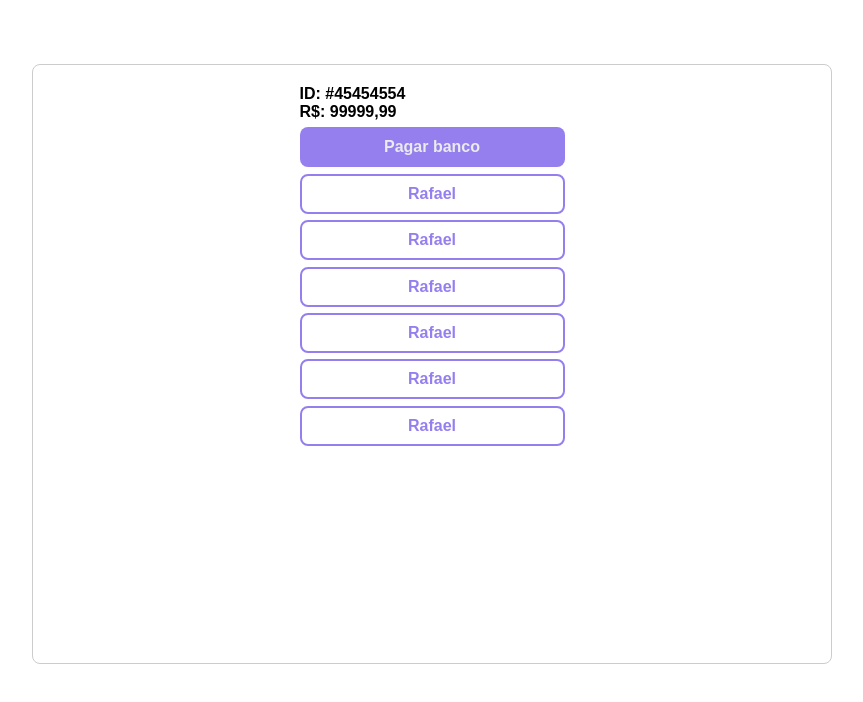
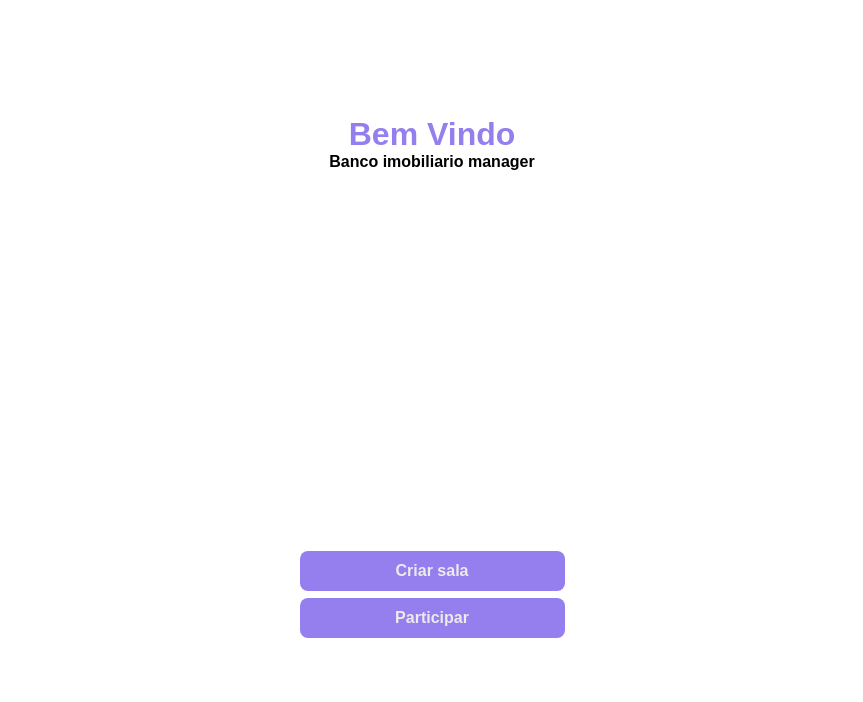
Before and after one commit to Rafael-SSilva/banco-imobiliario, a React (Create React App) app: page / in a window 1280 px wide. Shown: the top 702 px of the page, without its empty margins (208-1071 px from the left). Built offline with nearby package versions, Linux system fonts and the light colour scheme.

Commit message:
created and styled all pages

```diff
--- a/src/App.css
+++ b/src/App.css
@@ -18,7 +18,7 @@
  .app {
    max-width: 800px;
    margin: 4rem auto;
-   border: 1px solid #ccc;
+   /* border: 1px solid #ccc; */
    border-radius: 8px;
    display: flex;
    flex-flow: column wrap;
--- a/src/App.js
+++ b/src/App.js
@@ -4,14 +4,12 @@ import CreateRoom from './pages/createRoom';
 import MainPage from './pages/main/index';
 import Participate from './pages/participate';
 import PlayersScreen from './pages/players';
+import TransferingScreen from './pages/transfer';
 
 function App() {
   return (
     <div className='app'>
-      {/* <MainPage /> */}
-      {/* <CreateRoom /> */}
-      {/* <Participate/> */}
-      <PlayersScreen />
+      <MainPage />
     </div>
   );
 }
--- a/src/components/Button/index.js
+++ b/src/components/Button/index.js
@@ -1,17 +1,11 @@
 import React from 'react'
-import Container, { WhiteButton } from './styles'
+import Container from './styles'
 
-function DefaultButton({title, clickFnc, btnStyle = 'Purple'}) {
-
-    if(btnStyle.toUpperCase() === 'WHITE'){
-        return (
-            <WhiteButton onClick={clickFnc}>
-                {title}
-            </WhiteButton>
-        )
-    }
+function DefaultButton({title, clickFnc, btnStyle = 'PURPLE'}) {
     return (
-        <Container onClick={clickFnc}>
+        <Container
+            white={btnStyle.toUpperCase() === 'WHITE'}
+            onClick={clickFnc}>
             {title}
         </Container>
     )
--- a/src/components/Button/styles.js
+++ b/src/components/Button/styles.js
@@ -1,13 +1,15 @@
 import styled from "styled-components";
 
 const Container = styled.button`
-
-    background: var(--main-purple);
-    color: #EBEBEB;
+    --background: ${props => props.white ? 'none': '#957FEF'};
+    --border: ${props => props.white ? '2px solid #957FEF': 'none'};
+    --color: ${props => props.white ? '#957FEF': '#EBEBEB'};
+    background: var(--background);
+    color: var(--color);
     border-radius: 8px;
     width: var(--default-btn-size);
     height: 40px;
-    border: none;
+    border: var(--border);
     font-weight: 600;
     font-size: 16px;
     margin: .4rem 0;
@@ -18,11 +20,4 @@ const Container = styled.button`
     }
 `
 
-const WhiteButton = styled(Container)`
-    background: none;
-    border: 2px solid var(--main-purple);
-    color: var(--main-purple);
-`
-
 export default Container;
-export {WhiteButton};
--- a/src/components/Input/index.js
+++ b/src/components/Input/index.js
@@ -1,9 +1,17 @@
 import React from 'react'
 import Container from './styles'
 
-function DefaultInput({placeholder, onChange}) {
+function DefaultInput({placeholder, onChange, type='text', value='', disabled=false, ...rest}) {
+
     return (
-        <Container value={placeholder} onChange={onChange}/>
+        <Container
+            placeholder={placeholder}
+            onChange={onChange}
+            type={type}
+            value={value}
+            disabled={disabled}
+            {...rest}
+            />
     )
 }
 
--- a/src/pages/players/index.js
+++ b/src/pages/players/index.js
@@ -5,12 +5,13 @@ import Container from './styles'
 function PlayersScreen() {
     return (
         <Container>
+
             <div className='room'>
                 <p>ID: #45454554</p>
                 <p>R$: 99999,99</p>
             </div>
-            <DefaultButton title={'Pagar banco'}/>
-            <div className='playres'>
+            <DefaultButton title={'Pagar banco'} />
+            <div className='players'>
                 <DefaultButton title={'Rafael'} btnStyle='white'/>
                 <DefaultButton title={'Rafael'} btnStyle='white'/>
                 <DefaultButton title={'Rafael'} btnStyle='white'/>
--- a/src/pages/players/styles.js
+++ b/src/pages/players/styles.js
@@ -2,10 +2,19 @@ import styled from "styled-components";
 
 const Container = styled.div`
     height: inherit;
+    display: flex;
+    flex-direction: column;
+    justify-content: space-evenly;
+
+    .room {
+        margin: 0 auto;
+    }
 
     & p {
         font-weight: 600;
     }
+
+
 `
 
 export default Container;
--- /dev/null
+++ b/src/pages/transfer/history/index.js
@@ -0,0 +1,16 @@
+import React from 'react'
+import Container from './styles'
+
+function History({transactions}) {
+    return (
+        <Container>
+            {
+            transactions && transactions.map(trans => {
+                return <p>{trans.text}</p>
+            })
+            }
+        </Container>
+    )
+}
+
+export default History
--- /dev/null
+++ b/src/pages/transfer/history/styles.js
@@ -0,0 +1,20 @@
+import styled from "styled-components";
+
+const Container = styled.div`
+    border: 1px solid var(--main-purple);
+    height: 200px;
+    width: 300px;
+    border-radius: 8px;
+    overflow-y: auto;
+
+    & p {
+        display: block;
+        padding: .1rem .4rem;
+    }
+
+    & p:first-child p:last-child {
+        margin-top: .5rem;
+    }
+`
+
+export default Container;
--- /dev/null
+++ b/src/pages/transfer/index.js
@@ -0,0 +1,54 @@
+import React, {useState} from 'react'
+import DefaultButton from '../../components/Button';
+import DefaultInput from '../../components/Input';
+import History from './history';
+import Container from './styles'
+
+function TransferingScreen() {
+
+    const [transfer, setTransfer] = useState();
+
+    const transfers = [
+        {
+            text: 'Pagou para funalo'
+        },
+        {
+            text: 'Pagou para funalo'
+        },
+        {
+            text: 'Pagou para funalo'
+        },
+        {
+            text: 'Pagou para funalo'
+        },
+        {
+            text: 'Pagou para funalo'
+        },
+    ]
+
+    function handleChange(e){
+        let typeValue = e.target.value;
+        let maxLength = 5;
+        let newValue = typeValue.toString() <= maxLength ? typeValue : parseInt(typeValue.toString().substring(0, maxLength));
+
+        setTransfer(newValue)
+    }
+
+    return (
+        <Container>
+            <div className='inputs'>
+                <DefaultInput placeholder='Para: Rafael' onChange={ () => {}} disabled={true}/>
+                <DefaultInput
+                    placeholder='Valor'
+                    onChange={handleChange}
+                    type='number'
+                    value={transfer}
+                    min={0} max={2}/>
+                <DefaultButton title='Transferir' />
+            </div>
+            <History transactions={transfers}/>
+        </Container>
+    )
+}
+
+export default TransferingScreen;
--- /dev/null
+++ b/src/pages/transfer/styles.js
@@ -0,0 +1,29 @@
+import styled from "styled-components";
+
+const Container = styled.div`
+    display: flex;
+    width: 100%;
+    height: inherit;
+    flex-direction: column;
+    align-items: center;
+    justify-content: space-between;
+
+    & .inputs {
+
+        & input {
+            margin: .8rem 0;
+        }
+
+        & input:first-child {
+        background: #EBEBEB;
+        color: black;
+
+            :focus {
+                outline: none;
+                cursor: default;
+            }
+        }
+    }
+`
+
+export default Container;
```
